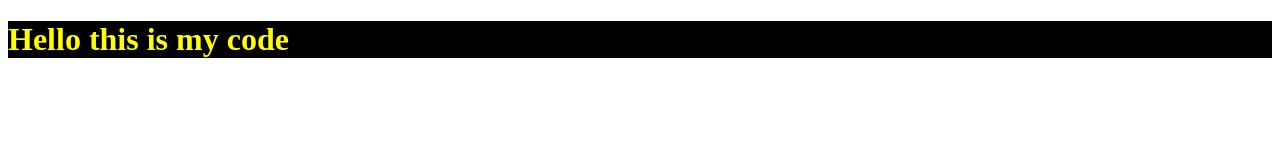
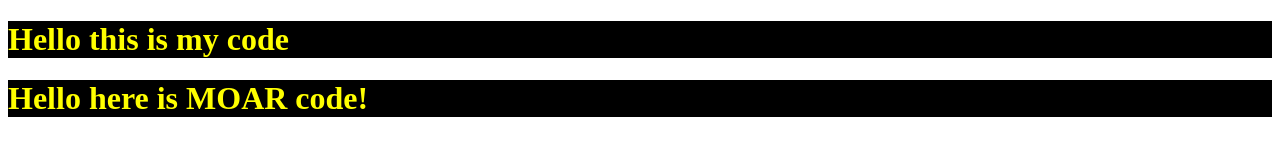
Before and after one commit to davidmashe/git_demo, a plain HTML site: page index.html in a window 1280 px wide. Drawn offline with Linux system fonts and the light colour scheme.

Commit message:
adding an h2 tag

```diff
--- a/index.html
+++ b/index.html
@@ -10,5 +10,7 @@
 
         <h1 class="highlighted">Hello this is my code</h1>
 
+        <h1 class="highlighted">Hello here is MOAR code!</h1>
+
     </body>
 </html>
```
